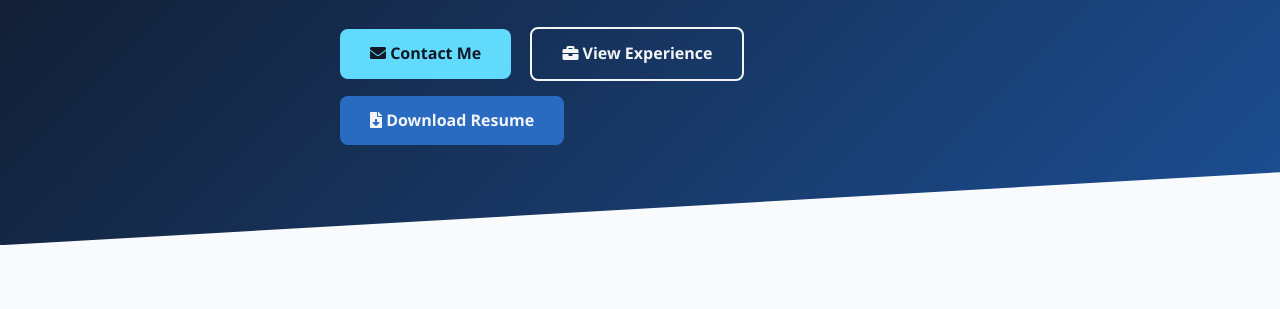
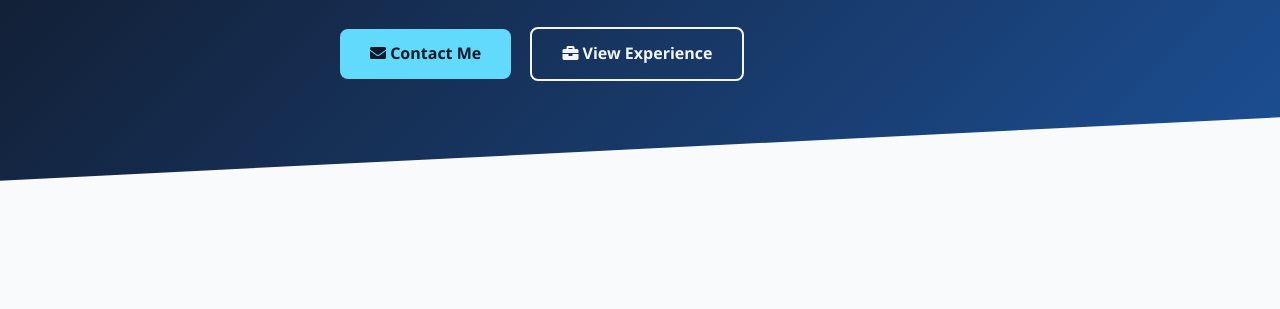
Before and after one commit to bheemprashanthreddy/My_Portfolio, a plain HTML site: page index.html in a window 1280 px wide. Shown: the part 328-637 px from the top of the page. Drawn offline with Linux system fonts and the light colour scheme.

Commit message:
Updated the resume button in index.html

```diff
--- a/index.html
+++ b/index.html
@@ -593,17 +593,7 @@
                 font-size: 1.1rem;
             }
         }
-       .resume-button {
-    display: inline-block;
-    background-color: var(--primary-color);
-    color: var(--text-light);
-    padding: 12px 30px;
-    border-radius: var(--border-radius);
-    text-decoration: none;
-    font-weight: 600;
-    transition: var(--transition);
-    margin-top: 15px;
-}
+
 
     </style>
 </head>
@@ -619,6 +609,9 @@
                     <a href="#experience">Experience</a>
                     <a href="#education">Education</a>
                     <a href="#contact">Contact</a>
+                                    <a href="assets/prashanth-reddy-resume.pdf" download>
+  <span class="icon-text"><i class="fas fa-file-download"></i> Download Resume</span>
+</a>
                 </div>
                 <div class="hamburger">
                     <i class="fas fa-bars"></i>
@@ -635,9 +628,7 @@
                 <p><span class="icon-text"><i class="fas fa-code"></i> Senior Software Developer</span> specializing in full-stack development, cloud architecture, and database management.</p>
                 <a href="#contact" class="cta-button"><span class="icon-text"><i class="fas fa-envelope"></i> Contact Me</span></a>
                 <a href="#experience" class="secondary-button"><span class="icon-text"><i class="fas fa-briefcase"></i> View Experience</span></a>
-                <a href="assets/prashanth-reddy-resume.pdf" class="resume-button" download>
-  <span class="icon-text"><i class="fas fa-file-download"></i> Download Resume</span>
-</a>
+
             </div>
         </div>
     </section>
```
